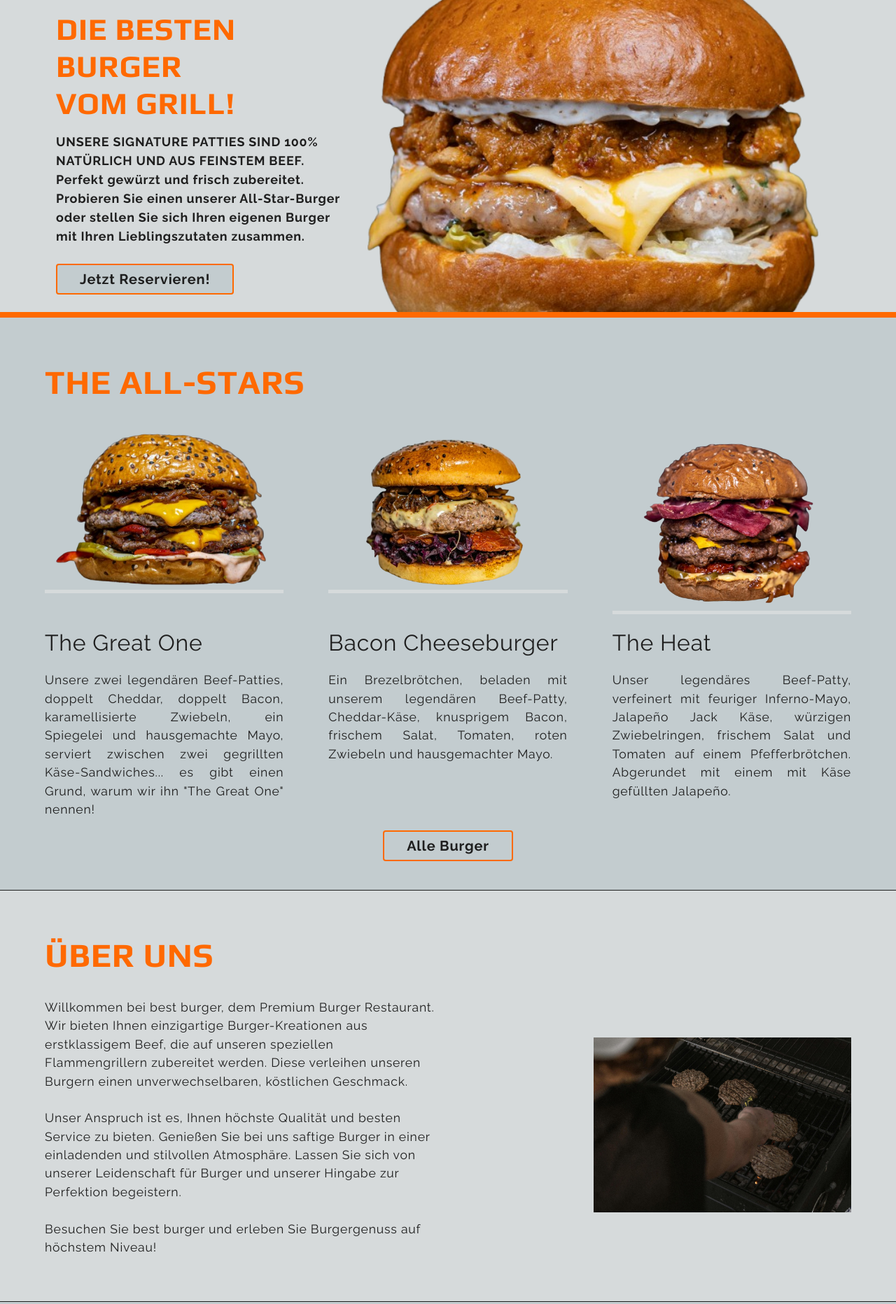
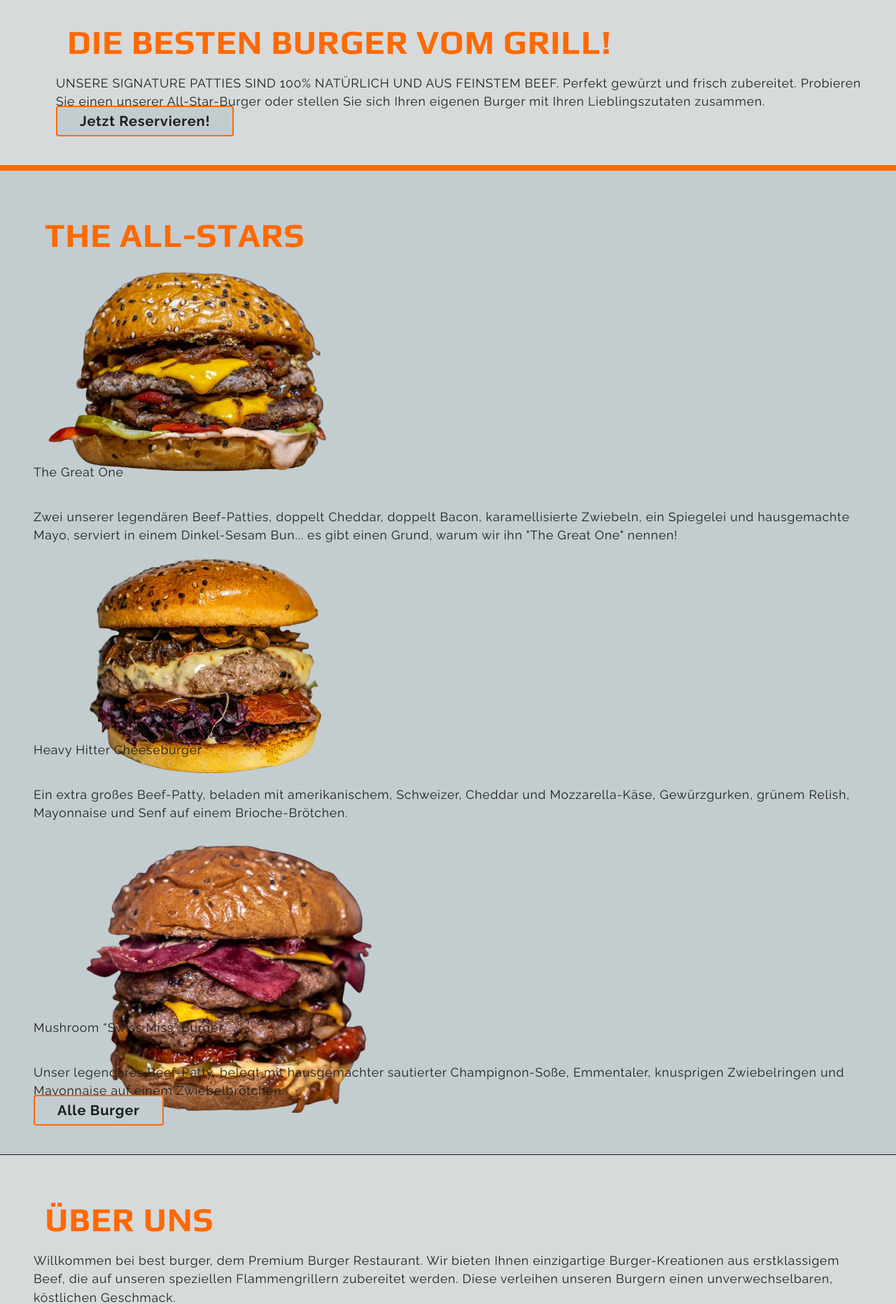
Before and after one commit to AndreasLesovsky/best-burger, a PHP site: page / in a window 1280 px wide. Shown: the part 96-1960 px from the top of the page at 70% size. Run offline with PHP 8.4, Linux system fonts and the light colour scheme; some libraries are stand-ins or nearby versions.

Commit message:
Add files via upload

```diff
--- a/best-burger/index.php
+++ b/best-burger/index.php
@@ -129,7 +129,7 @@ $conn->close();
 
 	<main>
 		<section>
-			<div class="wrapper-inner">
+			<div class="inner-container">
 				<div class="content">
 					<h2>Die besten Burger vom Grill!</h2>
 					<p>
@@ -144,25 +144,25 @@ $conn->close();
 		<div class="sticky-header-bar"></div>
 
 		<section id="all-stars">
-			<div class="wrapper-inner">
+			<div class="inner-container">
 				<h2>The All-Stars</h2>
 				<div>
 					<div class="burger-card">
 						<img src="media/feature_greatone.png" alt="greatone">
 						<h4>The Great One</h4>
-						<p>Unsere zwei legendären Beef-Patties, doppelt Cheddar, doppelt Bacon, karamellisierte Zwiebeln, ein Spiegelei und hausgemachte Mayo, serviert zwischen zwei gegrillten Käse-Sandwiches... es gibt einen Grund, warum wir ihn "The Great One" nennen!
+						<p>Zwei unserer legendären Beef-Patties, doppelt Cheddar, doppelt Bacon, karamellisierte Zwiebeln, ein Spiegelei und hausgemachte Mayo, serviert in einem Dinkel-Sesam Bun... es gibt einen Grund, warum wir ihn "The Great One" nennen!
 						</p>
 					</div>
 					<div class="burger-card">
 						<img src="media/feature_cheeseburger.png" alt="cheeseburger">
-						<h4>Bacon Cheeseburger</h4>
-						<p>Ein Brezelbrötchen, beladen mit unserem legendären Beef-Patty, Cheddar-Käse, knusprigem Bacon, frischem Salat, Tomaten, roten Zwiebeln und hausgemachter Mayo.
+						<h4>Heavy Hitter Cheeseburger</h4>
+						<p>Ein extra großes Beef-Patty, beladen mit amerikanischem, Schweizer, Cheddar und Mozzarella-Käse, Gewürzgurken, grünem Relish, Mayonnaise und Senf auf einem Brioche-Brötchen.
 						</p>
 					</div>
 					<div class="burger-card">
 						<img src="media/feature_inferno.png" alt="inferno">
-						<h4>The Heat</h4>
-						<p>Unser legendäres Beef-Patty, verfeinert mit feuriger Inferno-Mayo, Jalapeño Jack Käse, würzigen Zwiebelringen, frischem Salat und Tomaten auf einem Pfefferbrötchen. Abgerundet mit einem mit Käse gefüllten Jalapeño.
+						<h4>Mushroom “Swiss Miss” Burger</h4>
+						<p>Unser legendäres Beef-Patty, belegt mit hausgemachter sautierter Champignon-Soße, Emmentaler, knusprigen Zwiebelringen und Mayonnaise auf einem Zwiebelbrötchen.
 						</p>
 					</div>
 				</div>
@@ -171,7 +171,7 @@ $conn->close();
 		</section>
 
 		<section id="ueber-uns">
-			<div class="wrapper-inner">
+			<div class="inner-container">
 				<h2>Über Uns</h2>
 				<div>
 					<p>
@@ -193,7 +193,7 @@ $conn->close();
 		</section>
 
 		<section id="burgers">
-			<div class="wrapper-inner">
+			<div class="inner-container">
 				<h2>Burgers</h2>
 				<div>
 					<div class="burger-item">
@@ -234,7 +234,7 @@ $conn->close();
 					</div>
 					<div class="burger-item">
 						<h4>Heavy Hitter Cheeseburger</h4>
-						<p>Kein gewöhnlicher Cheeseburger! Zwei legendäre Beef-Patties, beladen mit amerikanischem, Schweizer, Cheddar und Mozzarella-Käse, Gewürzgurken, grünem Relish, Mayonnaise und Senf auf einem Brioche-Brötchen.</p>
+						<p>Kein gewöhnlicher Cheeseburger! Ein extra großes Beef-Patty, beladen mit amerikanischem, Schweizer, Cheddar und Mozzarella-Käse, Gewürzgurken, grünem Relish, Mayonnaise und Senf auf einem Brioche-Brötchen.</p>
 					</div>
 					<div class="burger-item">
 						<h4>Buffalo Chicken Burger</h4>
@@ -246,7 +246,7 @@ $conn->close();
 					</div>
 					<div class="burger-item">
 						<h4>The Great One</h4>
-						<p>Zwei unserer legendären Beef-Patties, doppelt Cheddar, doppelt Bacon, karamellisierte Zwiebeln, ein Spiegelei und hausgemachte Mayo, serviert zwischen zwei gegrillten Käse-Sandwiches... es gibt einen Grund, warum wir ihn "The Great One" nennen!</p>
+						<p>Zwei unserer legendären Beef-Patties, doppelt Cheddar, doppelt Bacon, karamellisierte Zwiebeln, ein Spiegelei und hausgemachte Mayo, serviert in einem Dinkel-Sesam Bun... es gibt einen Grund, warum wir ihn "The Great One" nennen!</p>
 					</div>
 					<div class="burger-item">
 						<h4>Falafel</h4>
@@ -273,7 +273,7 @@ $conn->close();
 		</section>
 
 		<section id="wings">
-			<div class="wrapper-inner">
+			<div class="inner-container">
 				<div>
 					<h2>Wings</h2>
 					<p>
@@ -332,7 +332,7 @@ $conn->close();
 				</div>
 			</div>
 
-			<div id="heatmeter" class="wrapper-inner">
+			<div id="heatmeter" class="inner-container">
 				<h2>Heatmeter <span>Hältst du es aus?</span></h2>
 				<div id="heatmeter-holder">
 					<div class="heat slide">
@@ -476,7 +476,7 @@ $conn->close();
 		</section>
 
 		<section id="sides">
-			<div class="wrapper-inner">
+			<div class="inner-container">
 				<h2>Fries & Sides</h2>
 				<div>
 					<ul>
@@ -493,7 +493,7 @@ $conn->close();
 		</section>
 
 		<section id="soups-salads">
-			<div class="wrapper-inner">
+			<div class="inner-container">
 				<h2>Suppen & Salate</h2>
 				<div>
 					<div>
@@ -531,7 +531,7 @@ $conn->close();
 		</section>
 
 		<section id="desserts">
-			<div class="wrapper-inner">
+			<div class="inner-container">
 				<h2>Nachspeisen</h2>
 				<div>
 					<div>
@@ -548,7 +548,7 @@ $conn->close();
 		</section>
 
 		<section id="reserve">
-			<div class="wrapper-inner">
+			<div class="inner-container">
 				<h2>Reservieren</h2>
 
 				<p>
@@ -608,7 +608,7 @@ $conn->close();
 		</section>
 
 		<section id="locate">
-			<div class="wrapper-inner">
+			<div class="inner-container">
 				<h2>Anfahrt & Kontakt</h2>
 				<div>
 					<p>
@@ -627,7 +627,7 @@ $conn->close();
 	</main>
 
 	<footer id="footer">
-		<div class="wrapper-inner">
+		<div class="inner-container">
 			<ul>
 				<li><a href="#">Catering</a></li>
 				<li><a href="#">Jobs</a></li>
@@ -638,7 +638,7 @@ $conn->close();
 				<li><a href="#" class="hvr-grow-rotate"><i class="fa-brands fa-instagram"></i></a></li>
 			</ul>
 			<address>
-				©2024 AL
+				©2024 best burger
 			</address>
 		</div>
 	</footer>
--- a/best-burger/view_reservations.php
+++ b/best-burger/view_reservations.php
@@ -152,7 +152,7 @@ foreach ($sortColumns as $key => $column) {
 
     <main>
         <section id="reservations">
-            <div class="wrapper-inner">
+            <div class="inner-container">
                 <h2>Reservierungen</h2>
 
                 <?php echo $msg; ?>
@@ -306,7 +306,7 @@ foreach ($sortColumns as $key => $column) {
     </main>
 
     <footer id="footer">
-        <div class="wrapper-inner">
+        <div class="inner-container">
             <ul>
                 <li><a href="#">Catering</a></li>
                 <li><a href="#">Jobs</a></li>
```
